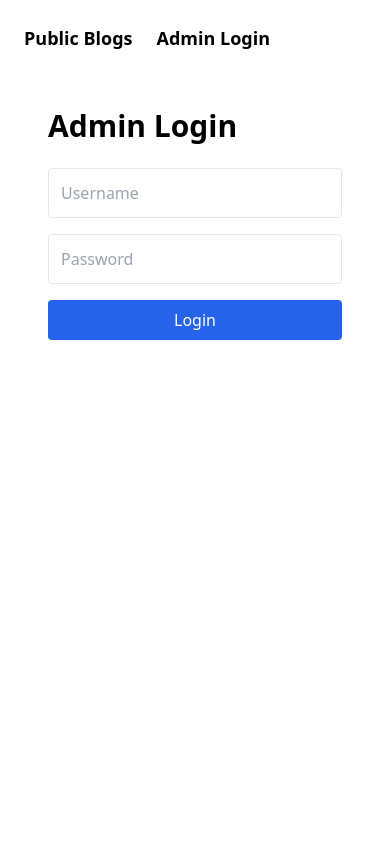
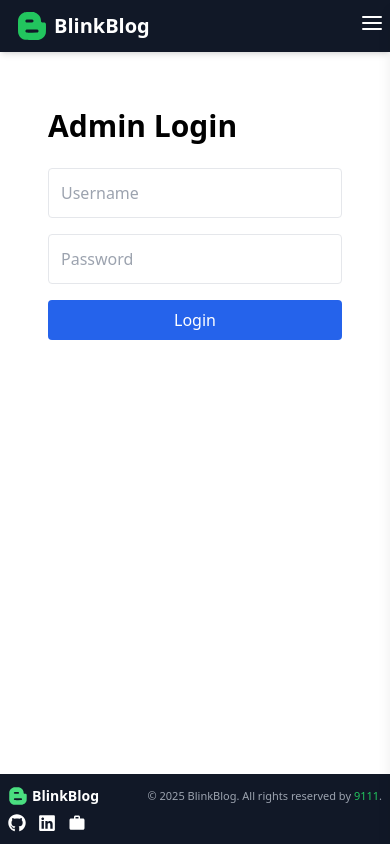
Before and after one commit to divyesh1111/blog-ai-front, a React (Create React App) app: page /login in a window 390 px wide. Built offline with nearby package versions, Linux system fonts and the light colour scheme; no server answers; the HTML template or start-up script is replaced by a standard one.

Commit message:
commit 6: Added the header and footer and responsive designing

```diff
--- a/public/index.html
+++ b/public/index.html
@@ -24,7 +24,7 @@
       work correctly both with client-side routing and a non-root public URL.
       Learn how to configure a non-root public URL by running `npm run build`.
     -->
-    <title>React App</title>
+    <title>BlinkBlog | AI generated</title>
   </head>
   <body>
     <noscript>You need to enable JavaScript to run this app.</noscript>
--- a/src/App.js
+++ b/src/App.js
@@ -1,10 +1,12 @@
+
 // import React, { useState, useEffect } from 'react';
 // import { BrowserRouter as Router, Routes, Route, Link, Navigate } from 'react-router-dom';
 // import Admin from './Admin';
 // import PublicBlogs from './PublicBlogs';
 // import Login from './Login';
 // import BlogDetails from './BlogDetails';
-
+// import Navbar from './components/Navbar';
+// import Footer from './components/Footer';
 
 // function App() {
 //   const [token, setToken] = useState(localStorage.getItem('token'));
@@ -17,13 +19,12 @@
 
 //   return (
 //     <Router>
+//       <Navbar />
 //       <div className="max-w-5xl mx-auto p-6">
 //         <nav className="mb-8 flex space-x-6 text-lg font-semibold">
 //           <Link to="/" className="hover:text-blue-600">Public Blogs</Link>
 //           {token ? (
-//             <>
-//               <Link to="/admin" className="hover:text-blue-600">Admin Panel</Link>
-//             </>
+//             <Link to="/admin" className="hover:text-blue-600">Admin Panel</Link>
 //           ) : (
 //             <Link to="/login" className="hover:text-blue-600">Admin Login</Link>
 //           )}
@@ -31,15 +32,12 @@
 
 //         <Routes>
 //           <Route path="/" element={<PublicBlogs />} />
-//           <Route
-//             path="/admin"
-//             element={token ? <Admin token={token} /> : <Navigate to="/login" />}
-//           />
+//           <Route path="/blogs/:id" element={<BlogDetails />} />
 //           <Route path="/login" element={<Login setToken={setToken} />} />
-//           <Route path="/blogs/:id" element={<BlogDetails />} />
-
+//           <Route path="/admin" element={token ? <Admin token={token} setToken={setToken} /> : <Navigate to="/login" />} />
 //         </Routes>
 //       </div>
+//       <Footer />
 //     </Router>
 //   );
 // }
@@ -47,13 +45,14 @@
 // export default App;
 
 
-// App.js
 import React, { useState, useEffect } from 'react';
 import { BrowserRouter as Router, Routes, Route, Link, Navigate } from 'react-router-dom';
 import Admin from './Admin';
 import PublicBlogs from './PublicBlogs';
 import Login from './Login';
 import BlogDetails from './BlogDetails';
+import Navbar from './components/Navbar';
+import Footer from './components/Footer';
 
 function App() {
   const [token, setToken] = useState(localStorage.getItem('token'));
@@ -66,7 +65,12 @@ function App() {
 
   return (
     <Router>
-      <div className="max-w-5xl mx-auto p-6">
+      {/* Full height flex column layout */}
+      <div className="flex flex-col min-h-screen">
+        <Navbar />
+
+        {/* Main content that grows */}
+        <main className="flex-1 max-w-5xl mx-auto p-6">
           <nav className="mb-8 flex space-x-6 text-lg font-semibold">
             <Link to="/" className="hover:text-blue-600">Public Blogs</Link>
             {token ? (
@@ -82,6 +86,9 @@ function App() {
             <Route path="/login" element={<Login setToken={setToken} />} />
             <Route path="/admin" element={token ? <Admin token={token} setToken={setToken} /> : <Navigate to="/login" />} />
           </Routes>
+        </main>
+
+        <Footer />
       </div>
     </Router>
   );
--- /dev/null
+++ b/src/components/Footer.jsx
@@ -0,0 +1,39 @@
+import React from 'react';
+import { FaGithub, FaLinkedin } from 'react-icons/fa';
+import { FaBloggerB } from 'react-icons/fa6';
+import { MdWork } from "react-icons/md";
+
+export default function Footer() {
+    const currentYear = new Date().getFullYear();
+
+    return (
+        <footer className="bg-gray-900 text-white py-3 px-2">
+            <div className="max-w-6xl mx-auto flex flex-wrap items-center justify-between gap-2 text-xs">
+
+                {/* Logo */}
+                <div className="flex items-center gap-1">
+                    <FaBloggerB className="text-green-400 text-xl" />
+                    <span className="font-semibold text-sm">BlinkBlog</span>
+                </div>
+
+                {/* Copyright */}
+                <div className="text-gray-400 text-[11px] text-center">
+                    © {currentYear} BlinkBlog. All rights reserved by <span className='text-green-500'>9111</span>.
+                </div>
+
+                {/* Social Icons */}
+                <div className="flex items-center gap-3">
+                    <a href="https://github.com/divyesh1111" target="_blank" rel="noopener noreferrer" className="hover:text-green-400 transition">
+                        <FaGithub className="text-lg" />
+                    </a>
+                    <a href="https://www.linkedin.com/in/divyesh001" target="_blank" rel="noopener noreferrer" className="hover:text-green-400 transition">
+                        <FaLinkedin className="text-lg" />
+                    </a>
+                    <a href="https://divyeshh.vercel.app/" target="_blank" rel="noopener noreferrer" className="hover:text-green-400 transition">
+                        <MdWork className="text-lg" />
+                    </a>
+                </div>
+            </div>
+        </footer>
+    );
+}
--- /dev/null
+++ b/src/components/Navbar.jsx
@@ -0,0 +1,69 @@
+import React, { useState } from 'react';
+import { Link } from 'react-router-dom';
+import { FiMenu, FiX } from 'react-icons/fi';
+import { FaBloggerB } from "react-icons/fa6";
+
+export default function Navbar() {
+    const [isOpen, setIsOpen] = useState(false);
+
+    const toggleMenu = () => setIsOpen(!isOpen);
+
+    return (
+        <header className="shadow-md fixed w-full top-0 left-0 z-50 bg-gray-900">
+            <div className="max-w-6xl mx-auto flex gap-7 items-center p-1.5">
+                {/* Logo */}
+                <Link to="/" className="flex items-center gap-2">
+                    <div className="w-10 h-10 object-cover pl-3 text-5xl flex items-center text-green-500">
+                        <FaBloggerB />
+                    </div>
+                    <span className='text-white font-bold text-xl'>BlinkBlog</span>
+                </Link>
+
+                {/* Desktop Nav */}
+                <nav className="hidden md:flex gap-6 items-center ">
+                    <Link to="/" className="text-white hover:text-green-500 font-medium">Home</Link>
+                    <Link to="/admin" className="text-white hover:text-green-500 font-medium">Admin</Link>
+                </nav>
+
+                {/* Mobile Menu Icon on the right */}
+                <div className="ml-auto md:hidden">
+                    <button onClick={toggleMenu}>
+                        {isOpen ? (
+                            <FiX className="text-2xl text-white" />
+                        ) : (
+                            <FiMenu className="text-2xl text-white" />
+                        )}
+                    </button>
+                </div>
+            </div>
+
+            {/* Right Side Mobile Drawer Menu */}
+            <div
+                className={`fixed top-0 right-0 h-full w-64 bg-white shadow-lg transform ${isOpen ? 'translate-x-0' : 'translate-x-full'
+                    } transition-transform duration-300 ease-in-out z-40 md:hidden`}
+            >
+                <div className="p-4 border-b flex items-center justify-between">
+                    <Link to="/" className="flex items-center gap-2" onClick={toggleMenu}>
+                        <div className="w-10 h-10 object-cover pl-1 text-4xl flex items-center text-green-500">
+                            <FaBloggerB />
+                        </div>
+                    </Link>
+                    <FiX className="text-2xl text-gray-800" onClick={toggleMenu} />
+                </div>
+
+                <nav className="flex flex-col p-4 gap-4">
+                    <Link to="/" onClick={toggleMenu} className="text-gray-700 hover:text-green-500 font-medium">Home</Link>
+                    <Link to="/admin" onClick={toggleMenu} className="text-gray-700 hover:text-green-500 font-medium">Admin</Link>
+                </nav>
+            </div>
+
+            {/* Overlay */}
+            {isOpen && (
+                <div
+                    className="fixed inset-0 bg-black opacity-30 z-30 md:hidden"
+                    onClick={toggleMenu}
+                ></div>
+            )}
+        </header>
+    );
+}
```
Also changed, not shown: public/blog-logo.png.png (added), 1 other file (tests, documents, lock files or other folders). Lines whose indentation alone changed are shown as unchanged.
